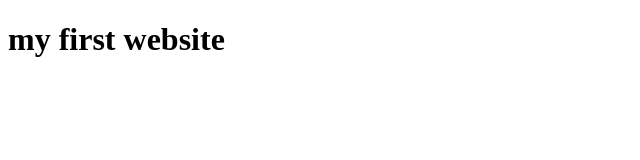
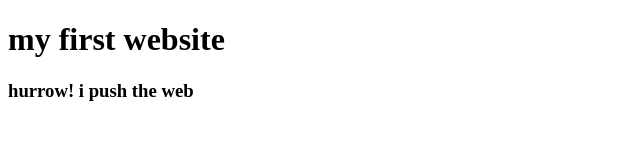
Before and after one commit to nooralam93/noor-website, a plain HTML site: page index.html in a window 1280 px wide. Shown: the whole page, without its empty margins (0-640 px from the left). Drawn offline with Linux system fonts and the light colour scheme.

Commit message:
learned github

```diff
--- a/index.html
+++ b/index.html
@@ -7,5 +7,7 @@
 </head>
 <body>
     <h1>my first website</h1>
+    <h3>hurrow!  i push the web</h3>
+
 </body>
 </html>
```
